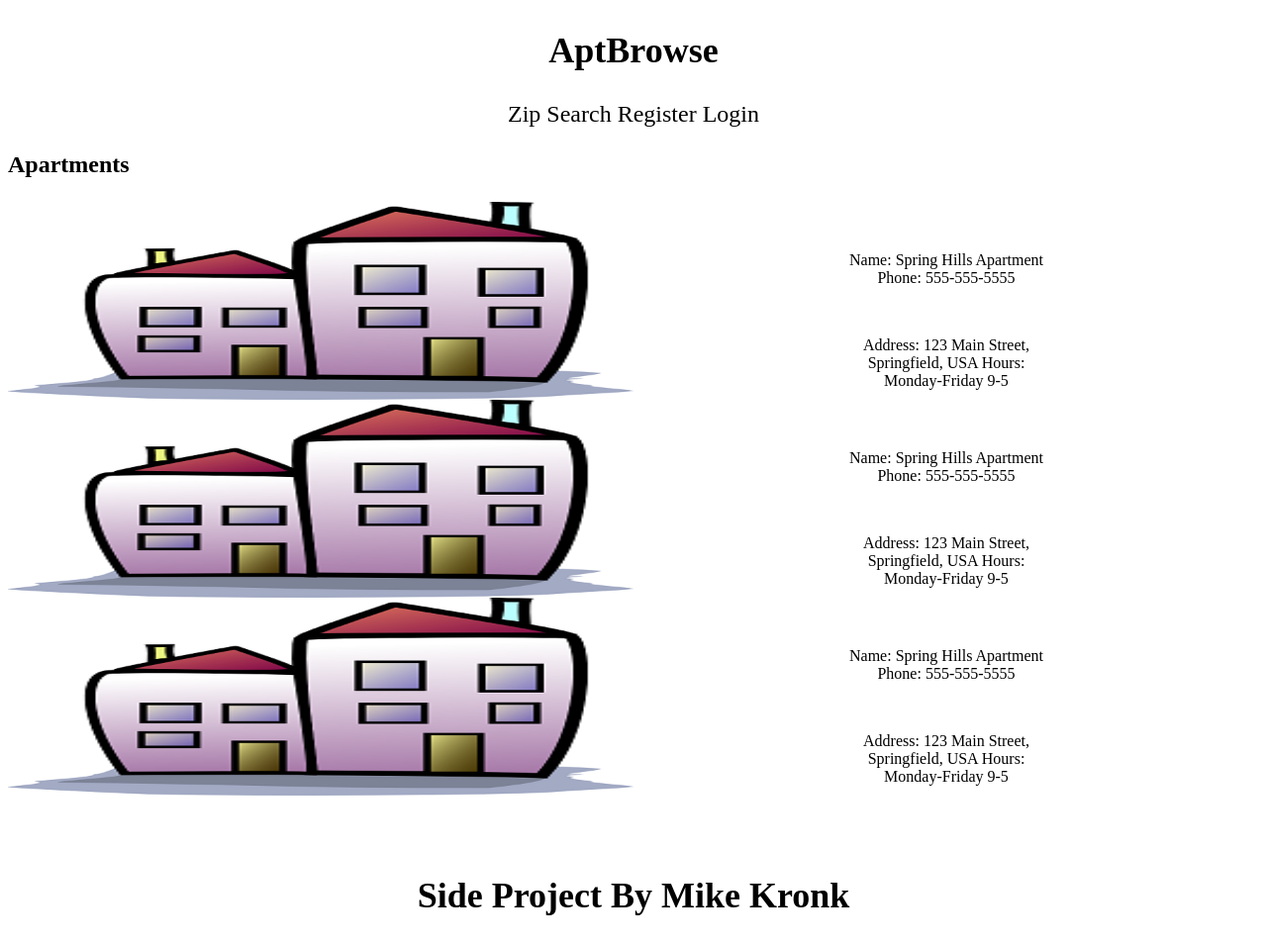
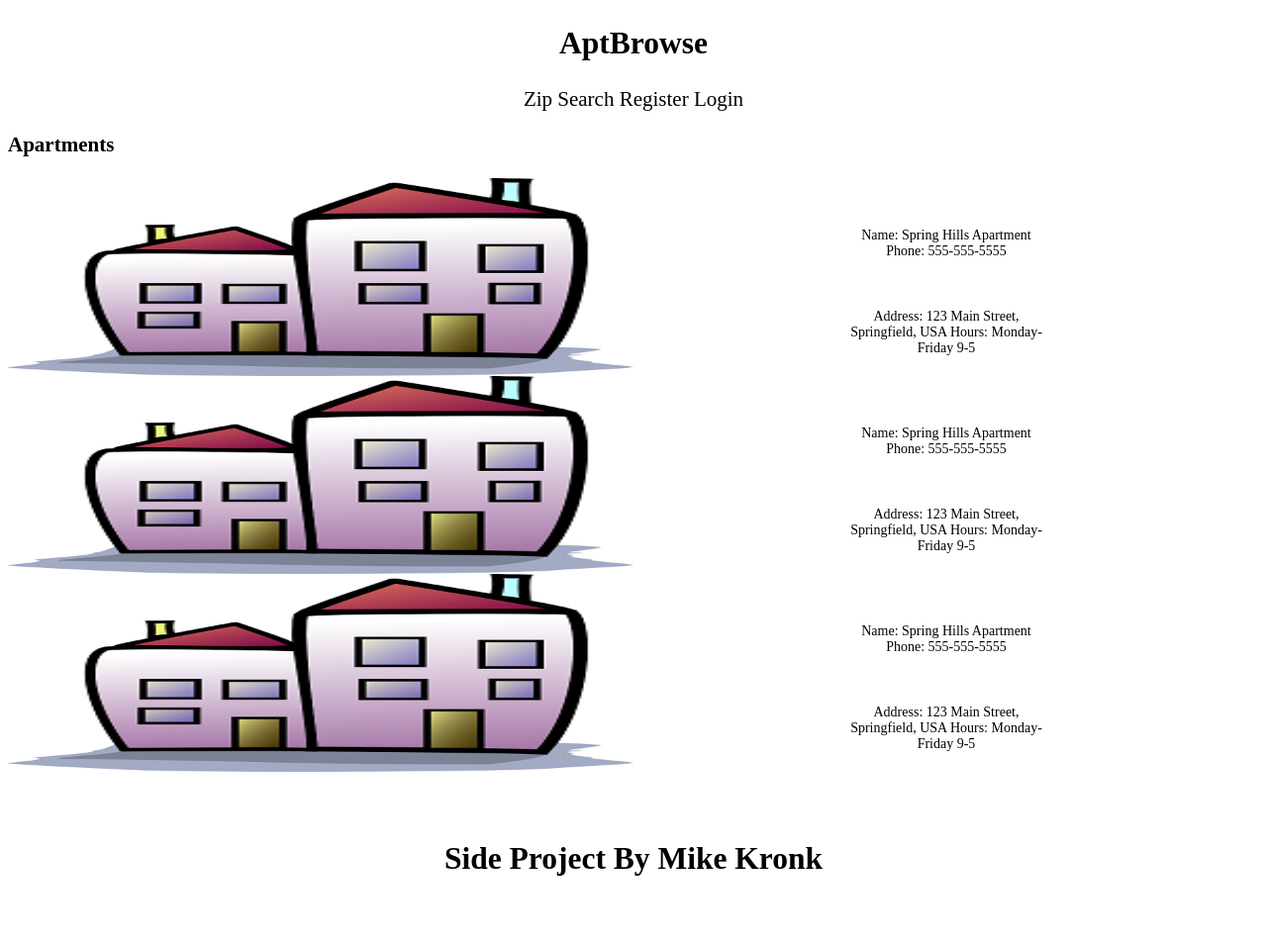
Before and after one commit to Kronkle/concepts, a website: page sass/aptbrowse_demo.html in a window 1280 px wide. Shown: the whole page at 99% size. After the commit the page ends 912 px from the top, so only its background shows below. Drawn offline with Linux system fonts and the light colour scheme.

Commit message:
playing with more pixel-based layout

```diff
--- a/sass/aptbrowse_demo.scss
+++ b/sass/aptbrowse_demo.scss
@@ -2,8 +2,7 @@
  *  For styling AptBrowse demo page. Sass syntax: SCSS
  *
  *  Design Notes:
- *  Use rems for everything except for column widths
- *  For column widths, use %
+ *  TODO: Moving towards more pixels - continue research on the web
  */
 
 
@@ -11,7 +10,7 @@
 
 $centerMargin: 0 auto;
 
-$articleHeight: 50%;
+$articleHeight: 200px;
 $articleWidth: 100%;
 
 $figureImgWidth: 200px;
@@ -64,22 +63,21 @@ $block-width: 100%;
 	margin: $centerMargin;
 	vertical-align: top;
 	text-align: center;
-	font-size: 100rem;
 }
 
 /*********** Elements ***********/
 
 header, nav, footer {
 	@include blockAndCenter;
-	font-size: 1.5rem;
+	font-size: 21px;
 }
 
 footer {
-	margin-top: 5rem;
+	margin-top: 70px;
 }
 
 h3 {
-	font-size: 1.5rem;
+	font-size: 21px;
 }
 
 /* Article elements contain information for one apartment listing */
@@ -110,7 +108,7 @@ article {
 		p {
 			width: $figureImgWidth;
 			margin: 50px auto;
-			font-size: 1rem;
+			font-size: 14px;
 		}
 	}
 }
```
Also changed, not shown: sass/aptbrowse_demo.css, 1 other file.
